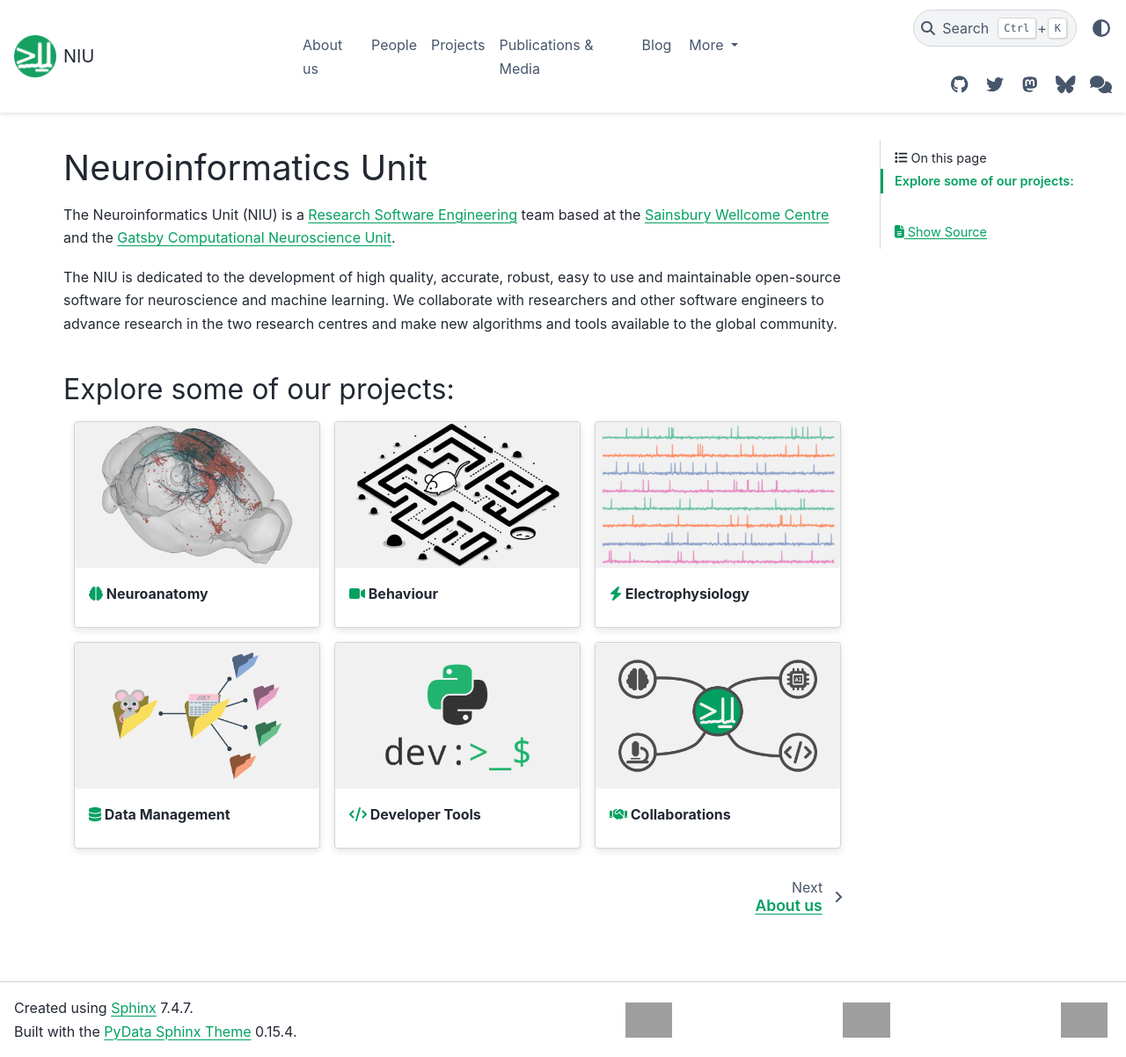
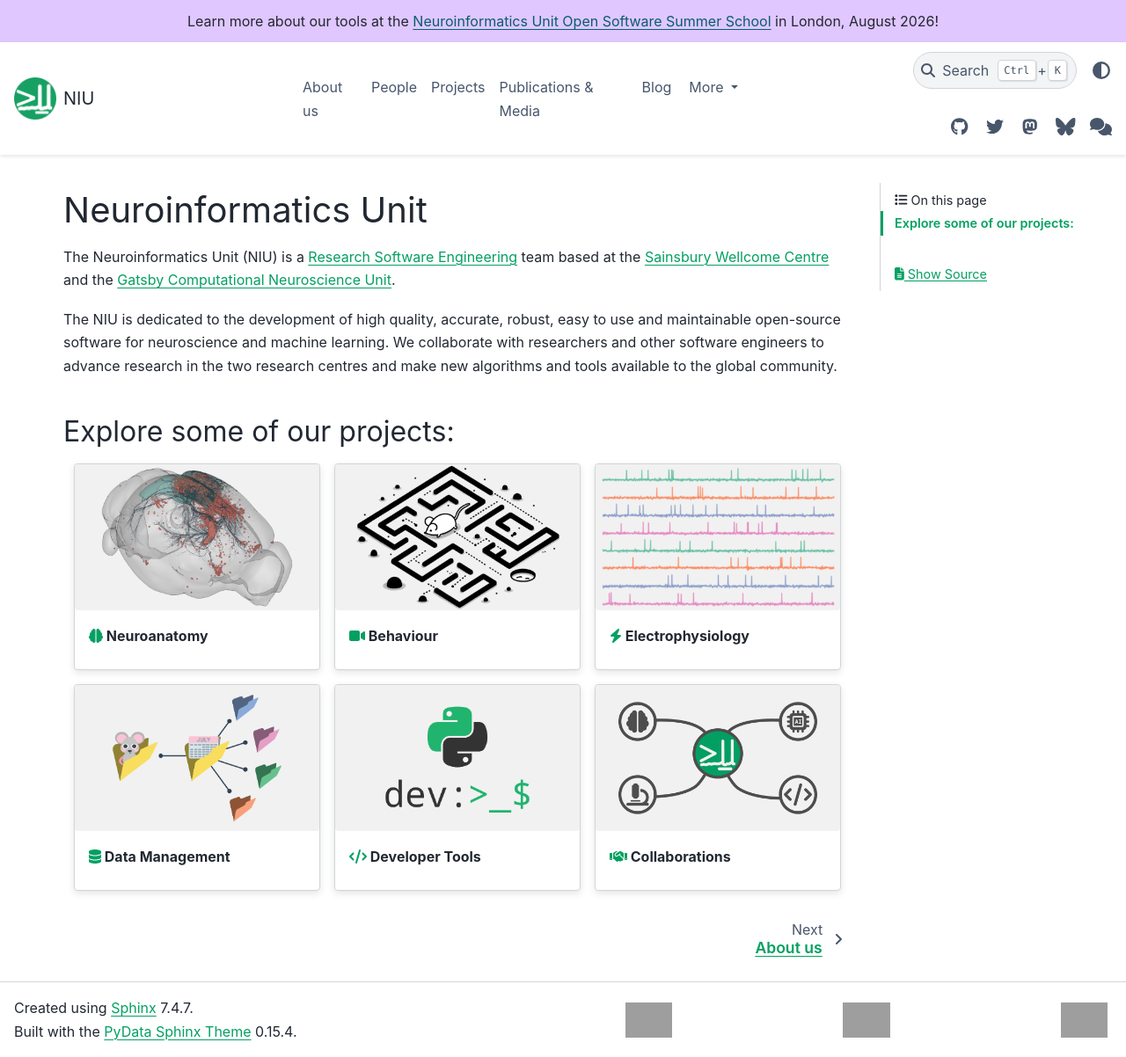
Before and after one commit to neuroinformatics-unit/neuroinformatics-unit.github.io, a Sphinx documentation site: the page built from docs/source/index.md, in a window 1280 px wide and 1202 px high. Shown: the whole window at 88% size. Built offline with Sphinx 7.4.7 and the PyData theme 0.15.4, drawn with Linux system fonts in a browser that asks for light colours; nearby versions of some CDN libraries; grey boxes are pictures that could not be loaded.

Commit message:
Add OSSS 2026 banner

```diff
--- a/docs/source/conf.py
+++ b/docs/source/conf.py
@@ -172,6 +172,8 @@ html_theme_options = {
     "analytics": {
         "google_analytics_id": "G-6260TGM7TY",
     },
+    "announcement": "Learn more about our tools at the <a href='https://neuroinformatics.dev/open-software-summer-school/index.html'>Neuroinformatics Unit Open Software Summer School</a> in London, August 2026!",
+
 }
 
 html_sidebars = {
```
